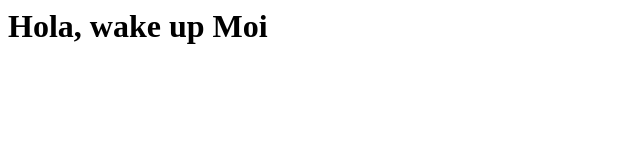
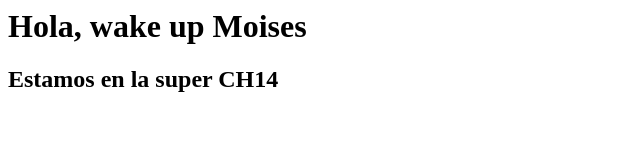
Before and after one commit to mario1810/Test, a plain HTML site: page html/index.html in a window 1280 px wide. Shown: the whole page, without its empty margins (0-640 px from the left). Drawn offline with Linux system fonts and the light colour scheme.

Commit message:
nuevo subtitulo

```diff
--- a/html/index.html
+++ b/html/index.html
@@ -2,7 +2,8 @@
 	<head>
 	</head>
 	<body>
-		<h1>Hola, wake up Moi</h1>
+		<h1>Hola, wake up Moises</h1>
+<h2> Estamos en la super CH14 </h2>
 	</body>
 
 </html>
```
